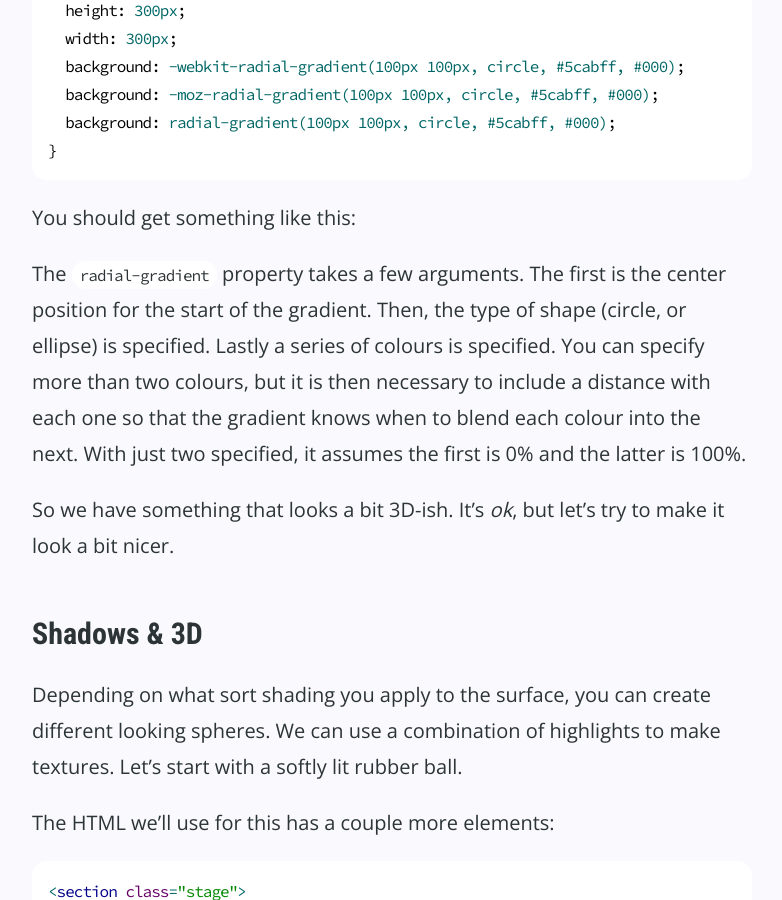
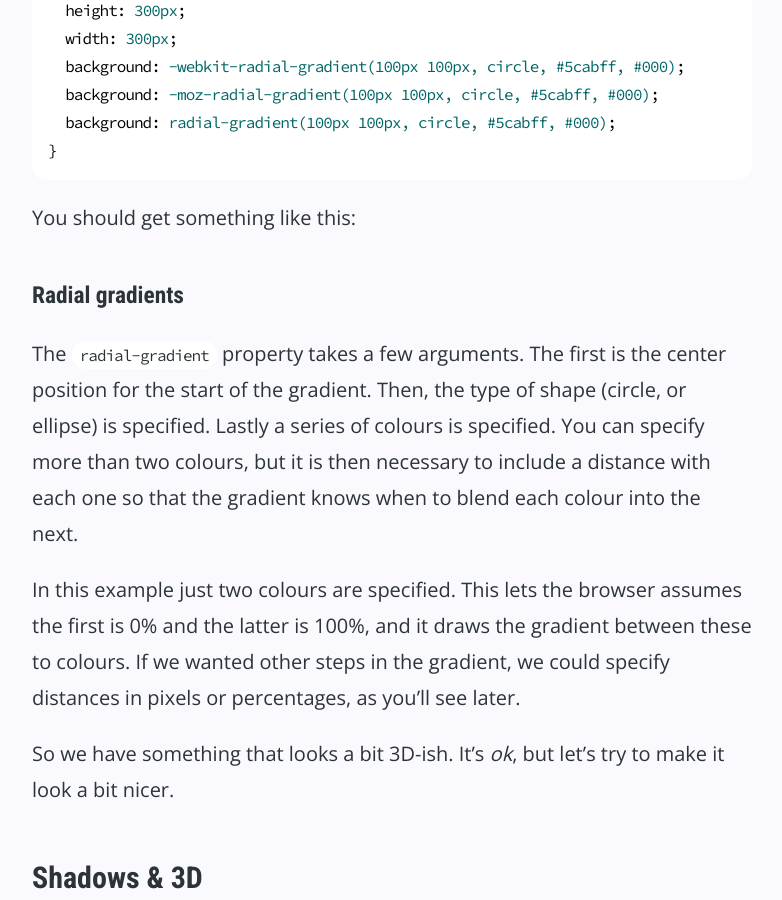
Before and after one commit to donovanh/donovanh.github.com, a Jekyll site: the page built from _posts/2013-07-05-balls.markdown, in a window 1280 px wide and 900 px high, scrolled down 2180 px. Shown: the whole window, without its empty margins (248-1030 px from the left). Built offline with Jekyll 4.4.1, drawn with Linux system fonts in a browser that asks for light colours; nearby versions of some CDN libraries; some of the changed text lies outside the part shown.

Commit message:
Set up for new blog post

```diff
--- a/_posts/2013-07-05-balls.markdown
+++ b/_posts/2013-07-05-balls.markdown
@@ -1,9 +1,9 @@
 ---
 layout: post
 title: "CSS balls"
-description: "Create great looking spheres using CSS."
+description: "Create great looking spheres using CSS gradients."
 tags: [spheres]
-imageURL: ball.png
+imageURL: eyeball.jpg
 published: true
 ---
 
@@ -64,7 +64,11 @@ You should get something like this:
 
 <div class="codepen" data-height="400" data-type="result" data-href="zDqAs" data-user="donovanh" data-safe="true"> </div>
 
-The `radial-gradient` property takes a few arguments. The first is the center position for the start of the gradient. Then, the type of shape (circle, or ellipse) is specified. Lastly a series of colours is specified. You can specify more than two colours, but it is then necessary to include a distance with each one so that the gradient knows when to blend each colour into the next. With just two specified, it assumes the first is 0% and the latter is 100%.
+### Radial gradients
+
+The `radial-gradient` property takes a few arguments. The first is the center position for the start of the gradient. Then, the type of shape (circle, or ellipse) is specified. Lastly a series of colours is specified. You can specify more than two colours, but it is then necessary to include a distance with each one so that the gradient knows when to blend each colour into the next.
+
+In this example just two colours are specified. This lets the browser assumes the first is 0% and the latter is 100%, and it draws the gradient between these to colours. If we wanted other steps in the gradient, we could specify distances in pixels or percentages, as you'll see later.
 
 So we have something that looks a bit 3D-ish. It's *ok*, but let's try to make it look a bit nicer.
 
@@ -384,6 +388,12 @@ With some shading and animation added, a 3D-style globe can be created. Select "
 
 <div class="codepen" data-height="400" data-type="html" data-href="GBIiv" data-user="donovanh" data-safe="true"> </div>
 
+## Resources
+
+Some [good info about radial gradients](https://developer.mozilla.org/en-US/docs/Web/CSS/radial-gradient) in case you'd like to know more.
+
+Looking for more 3D examples? Check out [Zelda - A link to the CSS](/blog/zelda/) or [Portal CSS](/blog/portal/) for inspiration.
+
 ## Feedback
 
 All the examples mentioned can be found via [my Codepen account](http://codepen.io/donovanh). Many thanks to Chris and the team for making such a fantastic resource.
--- a/_posts/2014-01-01-ideas.markdown
+++ b/_posts/2014-01-01-ideas.markdown
@@ -19,11 +19,10 @@ Article: Windows 8 layout using flexbox (new syntax)
 
 Using Airplay devices with HTML (in iOS)
 
+Canvas: Ray tracing using particles
 Canvas: The next step in 3D, games etc
 
 Make a book about creating 3D stuff in CSS and publish on iBooks (woop.ie?)
 
-How to create push notifications for your Safari users
-
 Safari console api for Performance Analysis
 (console.time, console.profile/profileEnd, console.markTimeline)
```
Also changed, not shown: other parts of _posts/2013-07-05-balls.markdown (+1 -1 lines), images/home/blitz.png, images/home/default.png, images/home/eyeball.jpg (added), images/home/middleman.png, images/home/node.png, images/home/phone.png, images/home/portal.png, images/home/seven.png, images/home/zelda.png.
